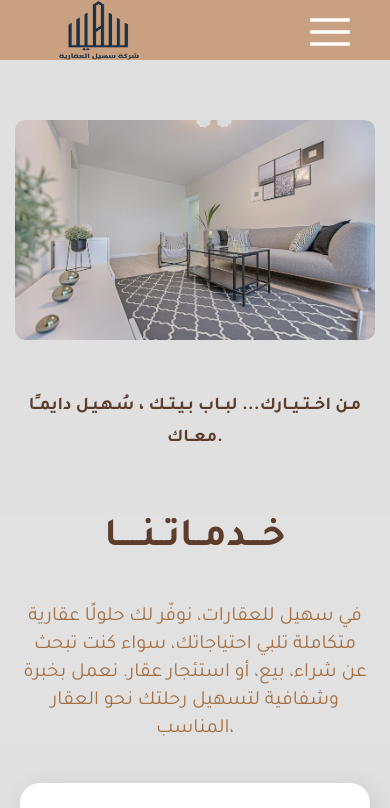
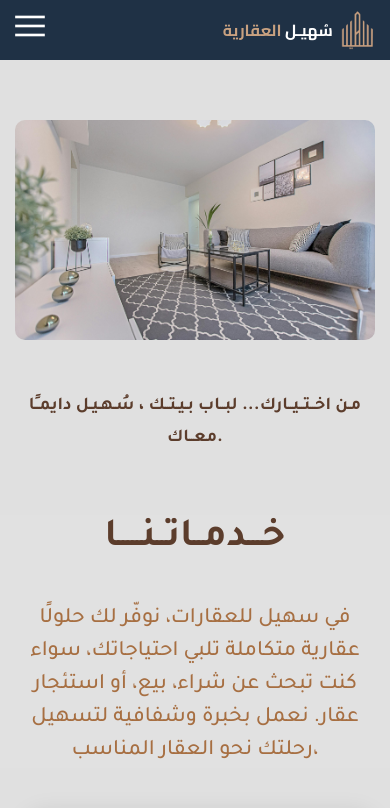
Before and after one commit to Ahmed-Abozied1/Sohail-Realestate, a React (Create React App) app: page / in a window 390 px wide. Shown: the top 808 px of the page. Built offline with nearby package versions, Linux system fonts and the light colour scheme.

Commit message:
Edit logo

```diff
--- a/src/components/common_components/back_to_top_button/BackToTopButton.module.css
+++ b/src/components/common_components/back_to_top_button/BackToTopButton.module.css
@@ -17,7 +17,7 @@
 }
 
 .backToTopBtn:hover {
-    background-color: #5c3d2c;
+    background-color: #c8a180;
 }
 
 .arrow {
--- a/src/components/navbar_and_footer/footer/Footer.jsx
+++ b/src/components/navbar_and_footer/footer/Footer.jsx
@@ -1,10 +1,10 @@
 import { forwardRef } from "react";
 import { motion } from "framer-motion"; // 👈 إضافة framer-motion
 import classes from "./Footer.module.css";
-import gitLogo from "../images/github-logo.svg";
-import linkedinLogo from "../images/linkedin-logo.svg";
 import { FontAwesomeIcon } from "@fortawesome/react-fontawesome";
-import { faInstagram, faSnapchatGhost } from "@fortawesome/free-brands-svg-icons";
+import { faInstagram, faSnapchatGhost,faTiktok  } from "@fortawesome/free-brands-svg-icons";
+import { faPhone, faEnvelope } from "@fortawesome/free-solid-svg-icons";
+
 
 export const Footer = forwardRef((props, ref) => {
 
@@ -21,19 +21,18 @@ export const Footer = forwardRef((props, ref) => {
 <div className={classes.footerContent}>
 
 <div className={`${classes.footerItem} ${classes.socialsBlock}`}>
-  <p>الموبايـل</p>
-  <p>
+<FontAwesomeIcon icon={faPhone} className={classes.socialIcon}/>
+<p>
     <span className={classes.telNumber}>0555870889</span>
   </p>
 </div>
 
 <div className={`${classes.footerItem} ${classes.socialsBlock}`}>
-  <p>البريـد الإلكترونـي</p>
-  <p className={classes.telNumber}>suhailrealestatecompany@gmail.com</p>
+<FontAwesomeIcon icon={faEnvelope} className={classes.socialIcon} />
+<p className={classes.telNumber}>suhailrealestatecompany@gmail.com</p>
 </div>
 
 <div className={`${classes.footerItem} ${classes.socialsBlock}`}>
-  <p>تابعنا على منصات التواصل الاجتماعي</p>
   <motion.div
     className={classes.socialLogos}
     initial={{ opacity: 0, y: 20 }}
@@ -46,14 +45,19 @@ export const Footer = forwardRef((props, ref) => {
     <a href="https://snapchat.com/t/4heR4k6D" target="blanc">
       <FontAwesomeIcon icon={faSnapchatGhost} className={classes.socialIcon} />
     </a>
+    <a href="https://www.tiktok.com/@suhail_realestate?_t=ZS-8vYdr5zf45a&_r=1" target="blanc">
+      <FontAwesomeIcon icon={faTiktok} className={classes.socialIcon} />
+    </a>
   </motion.div>
+  <p>تابعنا على منصات التواصل الاجتماعي</p>
+
 </div>
 
 </div>
 
 <div className={classes.brandBlock}>
 <motion.p
-  style={{ textAlign: "center", color: "#5c3d2c", marginTop: "50px" }}
+
   initial={{ opacity: 0 }}
   whileInView={{ opacity: 1 }}
   transition={{ delay: 0.6, duration: 0.8 }}
--- a/src/components/navbar_and_footer/footer/Footer.module.css
+++ b/src/components/navbar_and_footer/footer/Footer.module.css
@@ -1,5 +1,6 @@
 .footerContainer {
-  background: #c8a182;
+  /* background: #c8a182; */
+  background-color: #1f3145;
   padding: 100px 0;
   position: relative;
 }
@@ -10,7 +11,7 @@
   justify-content: center;
   align-items: flex-start;
   gap: 80px;
-  color: white;
+  color: #c8a180;
   flex-wrap: wrap;
   text-align: center;
 }
@@ -36,12 +37,12 @@
 
 .socialLogos {
   display: flex;
-  gap: 15px;
+  gap: 30px;
 }
 
 .socialIcon {
   font-size: 50px;
-  color: white;
+  color: #c8a180;
   transition: 0.3s;
   cursor: pointer;
 }
@@ -55,7 +56,7 @@
   bottom: 30px;
   width: 100%;
   text-align: center;
-  color: rgb(250, 90, 10);
+   color: #b5621f;
 }
 
 /* Media Queries */
--- a/src/components/navbar_and_footer/navbar/Navbar.jsx
+++ b/src/components/navbar_and_footer/navbar/Navbar.jsx
@@ -64,10 +64,15 @@ export const Navbar = ({ refs }) => {
             <nav className={classes.navbarItems}>
                 {/* Brand Logo */}
                 <div className={classes.navbarLogo}>
-                    <a href={process.env.REACT_APP_GIT_LINK} target="blanc">
-                        <img className={classes.logoImg} src={brandLogo} alt="Logo" />
-                    </a>
-                </div>
+  <a href={process.env.REACT_APP_GIT_LINK} target="blanc">
+    <img className={classes.logoImg} src={brandLogo} alt="Logo" />
+  </a>
+  <span className={classes.logoText}>
+  سُهيـل <span className={classes.redText}>العقارية</span>
+</span>
+</div>
+
+
 
                 {/* Hamburger Menu Icon */}
                 <div className={classes.menuIcon} onClick={handleHamburgerClick}>
--- a/src/components/navbar_and_footer/navbar/Navbar.module.css
+++ b/src/components/navbar_and_footer/navbar/Navbar.module.css
@@ -1,10 +1,13 @@
+ @import url('https://fonts.googleapis.com/css2?family=Almarai:wght@300;400;700;800&family=Cairo:wght@200..1000&family=Tajawal:wght@200;300;400;500;700;800;900&display=swap');
+
 .navbar {
     position: relative;
     justify-self: center;
     width: 100%;
     user-select: none;
     /* background-color: #aea095; بدلاً من darkgrey */
-    background-color: #c8a182;
+    /* background-color: #c8a182; */
+    background-color: #1f3145;
 }
 
 .navbarItems {
@@ -20,22 +23,44 @@
 }
 
 .navbarLogo {
-    height: 80px; /* بدلاً من 85 */
-    width: 100;  /* بدلاً من 91 */
-    position: relative;
-    cursor: pointer;
-    /* background: white; */
+    height: 100%;
+    display: flex;
+    align-items: center;
     margin-left: 40px;
-    /* border-radius: 10px; */
-/* transform: scale(1.5); */
+
   }
 
+.logoWithText {
+    display: flex;
+    align-items: center;
+    gap: 10px;
+    text-decoration: none;
+  }
+
+  .logoText {
+   font-family: "Cairo", sans-serif;
+  color: white;
+    font-size: 20px;
+    margin: 10px;
+    font-weight: bold;
+    white-space: nowrap; /* عشان تفضل في سطر واحد */
+  }
+
+
+  .redText {
+    font-family: "Cairo", sans-serif;
+
+    color: #c8a180;
+  }
+
+
   .logoImg {
-    width: 100%;
-    height: 100%;
-    /* object-fit: contain; */
+    height: 80px; /* حجم مناسب للشعار */
+    width: auto;
+    object-fit: contain;
     display: block;
   }
+
 
 
 .menuIcon {
@@ -96,18 +121,17 @@
 }
 
 @media screen and (max-width: 980px) {
-
-    /* .navbar {
-        position: static;
-        transition: all 1s;
-    } */
-
     .navbarItems {
       height: 60px;
-        color: rgb(134, 94, 73);
+      display: flex;
+      align-items: center;
+      justify-content: space-between;
+      direction: rtl; /* مهمة جداً عشان اللوجو ييجي يمين */
+      padding: 0 15px;
     }
 
-    .navbarMenu, .socialLogos {
+    .navbarMenu,
+    .socialLogos {
       display: none;
     }
 
@@ -129,7 +153,6 @@
       }
       100% {
         transform: translateY(0%);
-            /* background-color: rgb(134, 94, 73); */
         opacity: 1;
       }
     }
@@ -139,64 +162,39 @@
       padding: 1rem 0;
       width: 100%;
       display: table;
-        /* color: rgb(26, 26, 26); */
       color: white;
     }
 
-    /* .navbarLinks:hover {
-        background-color: transparent;
-        border-radius: 0;
-        box-shadow: 5px 5px 10px rgba(0, 0, 0, 0.3);
-    } */
-
-    /* تعديل مظهر اللوجو في الموبايل */
+    /* ✅ تنسيق اللوجو */
     .navbarLogo {
+      display: flex;
+      align-items: center;
+      gap: 8px;
       height: 60px;
-        width: 100px;  /* تعديل العرض ليتناسب مع الحجم */
-        position: absolute;
-
-        left: 15%; /* تحديد مكان اللوجو في المنتصف */
-        transform: translateX(-50%); /* تحويله بشكل كامل للمنتصف */
-        margin-right: 0; /* إزالة المسافة اليمنى */
-        /* background: white; */
-        /* border-radius: 10px;
-        box-shadow: 0px 0px 15px rgba(0, 0, 0, 0.2); /* تأثير الظل */
-
+      direction: rtl;
     }
 
+    .logoImg {
+      height: 40px;
+      width: auto;
+    }
+
+    .logoText {
+      font-size: 16px;
+      color: white;
+      font-weight: bold;
+      white-space: nowrap;
+      margin: 0;
+    }
+
+    /* ✅ أيقونة المينيو */
     .menuIcon {
       display: block;
-        position: absolute;
-        top: -12px;
-        right: 0;
-        transform: translate(-100%, 50%);
       cursor: pointer;
     }
 
-    .hamburgerIcon, .xIcon {
-        width: 40px;
-    }
-
-    /* .socialLogosActive {
-        display: flex;
-        padding: 2rem;
-        column-gap: 10px;
-        justify-content: center;
-        animation: appear ease-in-out 1s;
-    } */
-
-    /* .gitLogo:hover, .linkedinLogo:hover {
-        box-shadow: 5px 5px 15px rgba(0, 0, 0, 0.3);
-    } */
-
-    @keyframes appear {
-        0% {
-            background: transparent;
-            opacity: 0;
-        }
-        100% {
-            /* background: rgb(224, 224, 224); */
-            opacity: 1;
+    .hamburgerIcon,
+    .xIcon {
+      width: 30px;
     }
   }
-}
--- a/src/components/website_sections/2nd_services_and_about_us/ServicesAndAboutUsSection.module.css
+++ b/src/components/website_sections/2nd_services_and_about_us/ServicesAndAboutUsSection.module.css
@@ -34,9 +34,9 @@
 }
 
 .smallText {
-    font-size: 20px;
+    font-size: 25px;
     line-height: 1.55;
-    max-width: 580px;
+    font-weight: 500;
     color: #a76f42;
 
 }
@@ -134,8 +134,9 @@
 }
 
 .aboutUsDescText{
-    font-size: 20px;
+    font-size: 25px;
     line-height: 1.55;
+    font-weight: 500;
     max-width: 580px;
     color: #a76f42;
 
@@ -191,6 +192,9 @@
     border-radius: 8px;
 
 }
+/* ------ */
+
+
 
 
 /* <------------------- Regulate the responsive behaviour -------------------> */
@@ -210,9 +214,9 @@
     }
 
     .smallText {
-        font-size: 20px;
-        line-height: 1.4;
-        max-width: 450px;
+        font-size: 22px;
+        line-height: 1.5;
+        max-width:100%;
     }
 
     .cardsBlock {
@@ -258,9 +262,12 @@
     }
 
     .aboutUsValues {
-        column-gap: 40px;
-        row-gap: 60px;
-    }
+        display: flex;
+        flex-direction: column;
+        row-gap: 40px;
+        align-items: center;
+      }
+
 
     .aboutUsImg {
         max-width: 100%;
@@ -268,7 +275,14 @@
     }
 
 }
-
+@media screen and (max-width: 768px) {
+    .aboutUsValues {
+      display: flex;
+      flex-direction: column;
+      row-gap: 50px;
+      align-items: center;
+    }
+  }
 @media screen and (max-width: 640px) {
 
     .sectionContainer {
@@ -277,12 +291,12 @@
 
     }
     .aboutUsDescText {
-        font-size: 20px;
-        line-height: 1.2;
+        font-size: 22px;
+        line-height: 1.5;
 
-    max-width: 300px;
-    color: #a76f42;
-
+        max-width: 400px;
+        color: #a76f42;
+        text-align: center;
     }
 
     .valueSymbol {
--- a/src/components/website_sections/5th_how_we_work/HowWeWorkSection.module.css
+++ b/src/components/website_sections/5th_how_we_work/HowWeWorkSection.module.css
@@ -152,7 +152,10 @@
     }
 
     .valueDesc {
-        font-size: 16px;
+        font-size: 20px;
+        line-height: 1.55;
+        max-width: 580px;
+        color: #a76f42;
     }
 
     .bgText {
```
Also changed, not shown: src/components/navbar_and_footer/images/navbar-logo.png. Lines whose indentation alone changed are shown as unchanged.
